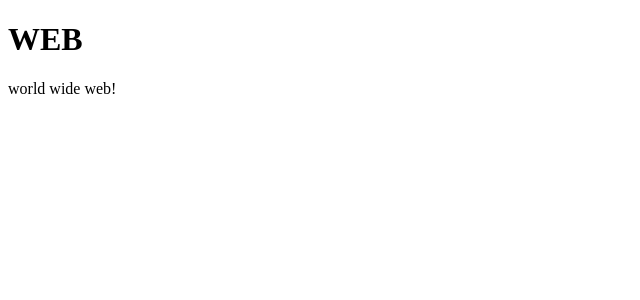
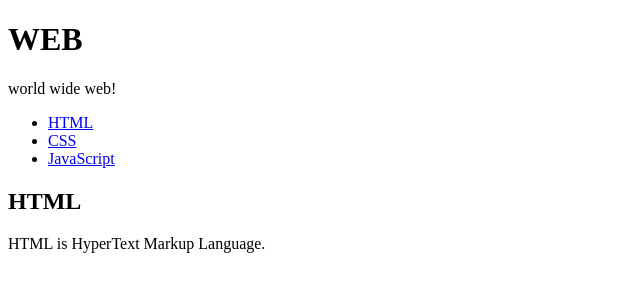
Before and after one commit to tnghd5761/react_practice, a React (Create React App) app: page / in a window 1280 px wide. Shown: the top 300 px of the page, without its empty margins (0-640 px from the left). Built offline with nearby package versions, Linux system fonts and the light colour scheme.

Commit message:
Jan17_practice

```diff
--- a/src/App.js
+++ b/src/App.js
@@ -12,11 +12,38 @@
   }
 }
 
+class TOC extends Component{
+  render(){
+    return (
+        <nav>
+            <ul>
+                <li><a href="1.html">HTML</a></li>
+                <li><a href="2.html">CSS</a></li>
+                <li><a href="3.html">JavaScript</a></li>
+            </ul>
+        </nav>
+    );
+  }
+}
+
+class Content extends Component{
+  render(){
+    return(
+      <article>
+        <h2>HTML</h2>
+        HTML is HyperText Markup Language.
+      </article>
+    );
+  }
+}
+
 class App extends Component {
   render(){
     return (
       <div className="App">
         <Subject></Subject>
+        <TOC></TOC>
+        <Content></Content>
       </div>
     );
   }
```
Also changed, not shown: 1 other file (tests, documents, lock files or other folders).
